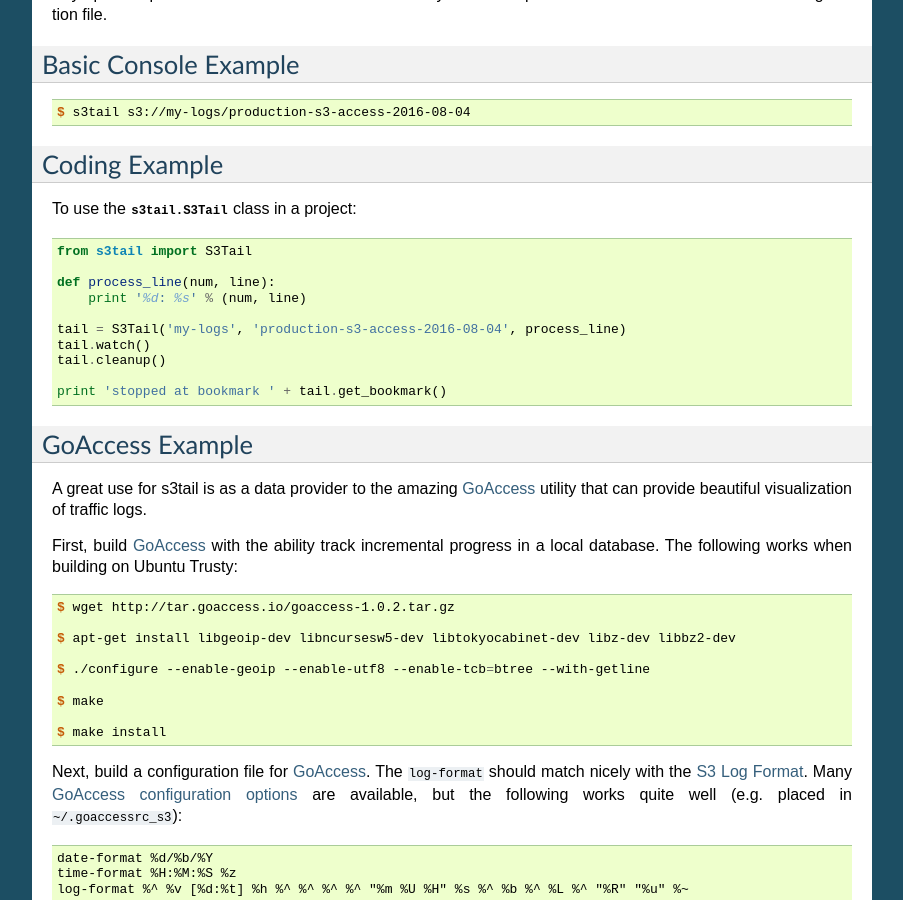
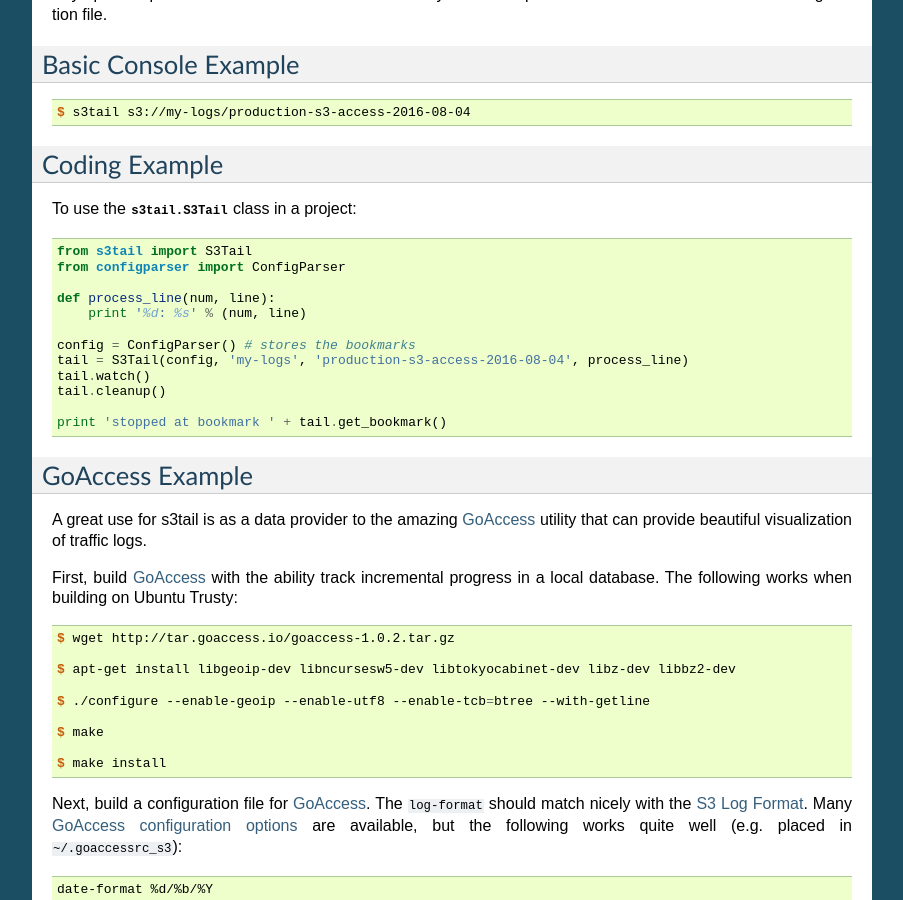
Before and after one commit to bradrf/s3tail, a Sphinx documentation site: the page built from docs/usage.rst, in a window 1280 px wide and 900 px high, scrolled down 1074 px. Shown: the whole window, without its empty margins (198-1101 px from the left). Built offline with Sphinx 7.4.7, drawn with Linux system fonts in a browser that asks for light colours.

Commit message:
update code example w/ config object for bookmarks

```diff
--- a/README.rst
+++ b/README.rst
@@ -76,7 +76,7 @@
 always read and display from the cache before downloading from S3. This is done in a best-effort
 background thread to avoid impacting performance. The file cache is stored in the user's ``HOME``
 directory, in an ``.s3tailcache`` subdirectory, where the file names are the S3 keys hashed with
-SHA-256. These can be listed by through the use of the ``--cache-lookup`` option:
+SHA-256. These can be listed through the use of the ``--cache-lookup`` option:
 
 .. code-block:: console
 
--- a/docs/usage.rst
+++ b/docs/usage.rst
@@ -82,14 +82,18 @@
 Coding Example
 --------------
 
-To use the :class:`.s3tail.S3Tail` class in a project::
+To use the :class:`.s3tail.S3Tail` class in a project:
+
+.. code-block:: python
 
     from s3tail import S3Tail
+    from configparser import ConfigParser
 
     def process_line(num, line):
         print '%d: %s' % (num, line)
 
-    tail = S3Tail('my-logs', 'production-s3-access-2016-08-04', process_line)
+    config = ConfigParser() # stores the bookmarks
+    tail = S3Tail(config, 'my-logs', 'production-s3-access-2016-08-04', process_line)
     tail.watch()
     tail.cleanup()
 
```
